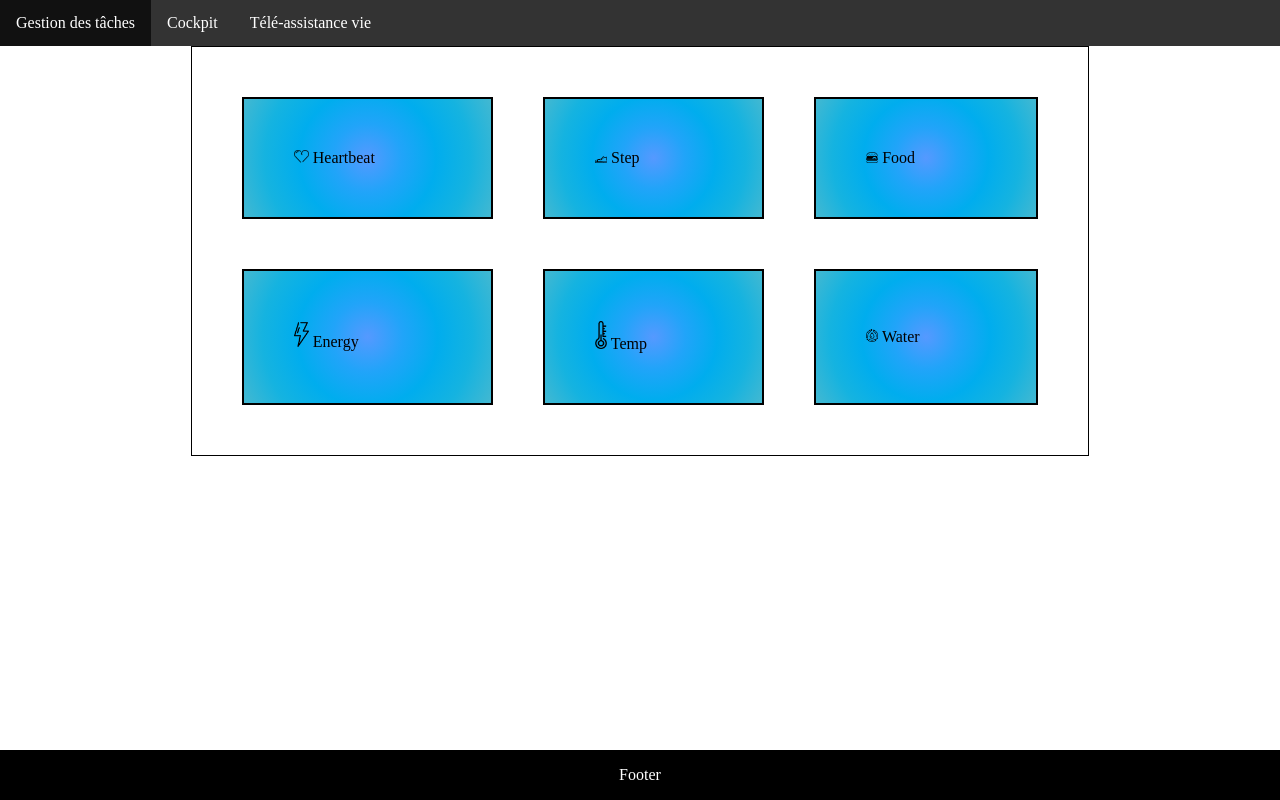
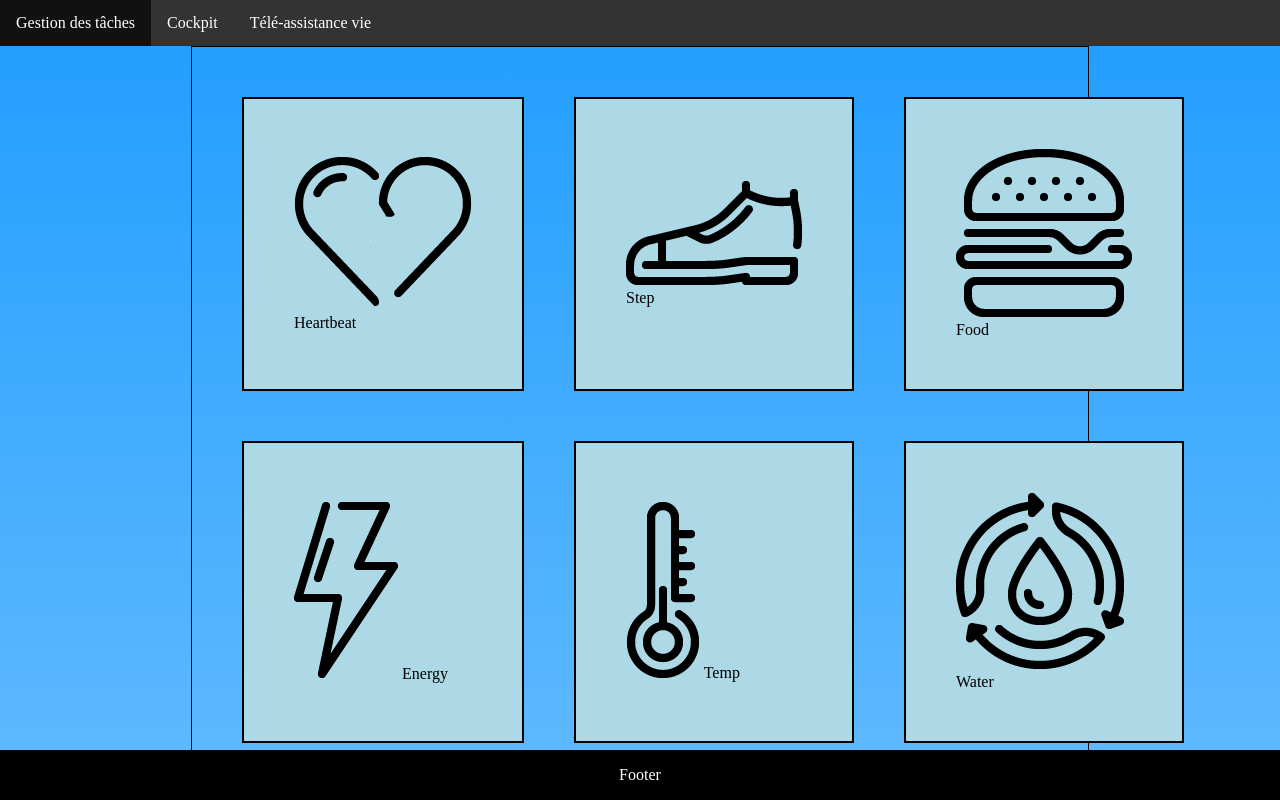
Before and after one commit to doctortee/nuitdelinfo_lamernoire, a PHP site: page /tvAss/val/testval.html in a window 1280 px wide. Run offline with PHP 8.4, Linux system fonts and the light colour scheme.

Commit message:
table final

```diff
--- a/Squelette/tvAss/val/styleIndex.css
+++ b/Squelette/tvAss/val/styleIndex.css
@@ -1,5 +1,8 @@
 body {
   margin: 0 auto;
+  background: linear-gradient(#209DFE, #60BAFF);
+  background-size: cover;
+  background-repeat: no-repeat;
 }
 
 ul.ulMenu {
--- a/Squelette/tvAss/val/testval.css
+++ b/Squelette/tvAss/val/testval.css
@@ -1,18 +1,15 @@
 
  #icon {
 
-   width: 10%;
-   height: 10%;
-   max-width:100%;
-	 max-height:100%;
-
+   width: auto;
+   height: 45%;
  }
 
 td {
   background-color: lightblue;
   border: 2px solid black;
   padding: 50px;
-  background-image: radial-gradient(circle, #5599ff, #21a4f9, #00adee, #15b3e0, #43b8d1);
+
 
 }
 
--- a/Squelette/tvAss/val/testval.html
+++ b/Squelette/tvAss/val/testval.html
@@ -22,7 +22,7 @@ __         ______         __       __  ________  _______         __    __   ____
     <meta name="viewport" content="width=device-width, initial-scale=1.0">
     <link rel="stylesheet" href="styleIndex.css">
     <link rel="stylesheet" href="testval.css">
-    <title>Test</title>
+    <title>Test1</title>
 
   </head>
   <body>
```
